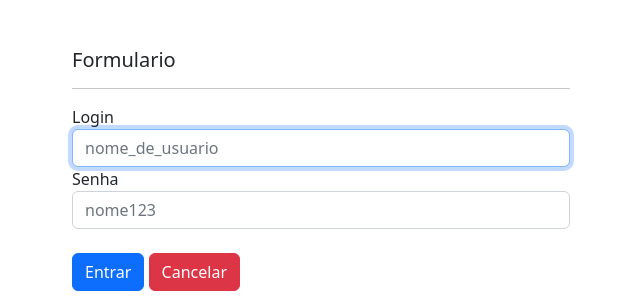
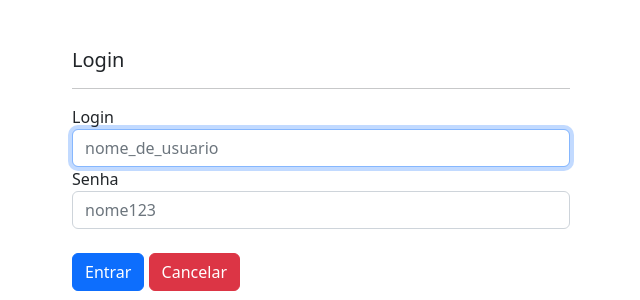
Before and after one commit to guilhermelopesmartins/skate_shopping, a PHP site: page /app/views/login.php in a window 1280 px wide. Shown: the top 300 px of the page, without its empty margins (319-959 px from the left). Run offline with PHP 8.4, Linux system fonts and the light colour scheme.

Commit message:
Nomes dos formulários

```diff
--- a/src/app/views/cadastro.php
+++ b/src/app/views/cadastro.php
@@ -21,7 +21,7 @@
     <div class="container">
       <div class="row justify-content-center p-5">
         <div class="col-sm-6">
-          <h5>Formulario</h5>
+          <h5>Cadastro</h5>
           <hr />
           <form action="javascript:void(0);" onsubmit="app.salvarUsuario()" onreset="app.cancel()">
             <input type="hidden" id="id" />
--- a/src/app/views/conta.php
+++ b/src/app/views/conta.php
@@ -21,7 +21,7 @@
     <div class="container">
       <div class="row justify-content-center p-5">
         <div class="col-sm-6">
-          <h5>Formulario</h5>
+          <h5>Alterar dados</h5>
           <hr />
           <form action="javascript:void(0);" onsubmit="app.alterarConta()" onreset="app.cancel()">
             <input type="hidden" id="id" />
--- a/src/app/views/login.php
+++ b/src/app/views/login.php
@@ -22,7 +22,7 @@
     <div class="container">
       <div class="row justify-content-center p-5">
         <div class="col-sm-6">
-          <h5>Formulario</h5>
+          <h5>Login</h5>
           <hr />
           <form action="javascript:void(0);" onsubmit="app.loginUsuario()" onreset="app.cancel()">
             <input type="hidden" id="id" />
--- a/src/public/css/style.css
+++ b/src/public/css/style.css
@@ -6,6 +6,7 @@
     right: 0;
     height: 40px;
     padding: 5px;
+    z-index: 1;
 }
 
 .botoes_esqueda {
```
